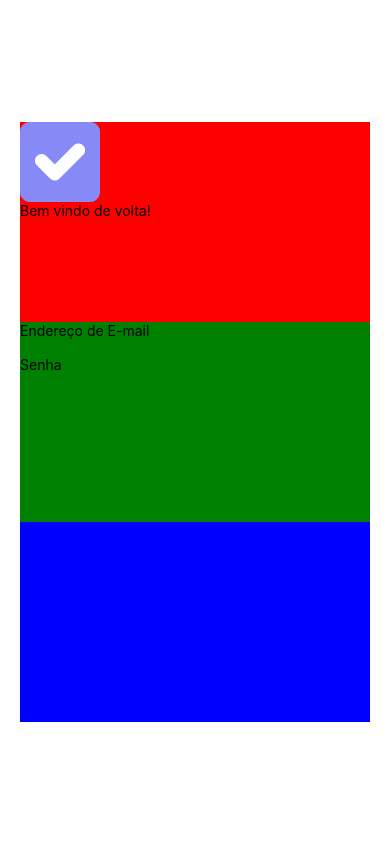
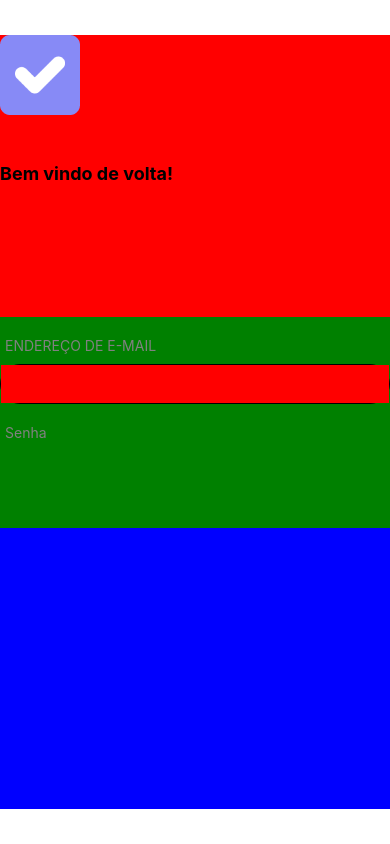
Before and after one commit to brilhante-hub/ReactNative-App, a React Native app: screen / in a window 390 px wide. Built offline with nearby package versions, Linux system fonts and the light colour scheme.

Commit message:
Montando a primeira tela inicial, colocando cores e arrumando estilização da tela

```diff
--- /dev/null
+++ b/src/global/themes.tsx
@@ -0,0 +1,9 @@
+export const themas  = {
+    colors: {
+        primary: '#878af6',
+        secondary: '#ffffff',
+        lightGray: '#d7d8d7',
+        gray: 'gray',
+        bgScreen: '#f1f7fa'
+    }
+}
--- a/src/pages/login/index.tsx
+++ b/src/pages/login/index.tsx
@@ -9,13 +9,20 @@
         <View style={style.boxTop}>
       <Image
       source={Logo}
+      style={style.logo}
+      resizeMode="contain"
       />
-      <Text>Bem vindo de volta!</Text>
+      <Text style={style.text}>Bem vindo de volta!</Text>
         </View>
         <View style={style.boxMid}>
-          <Text>Endereço de E-mail</Text>
+          <Text style={style.titleInput} >ENDEREÇO DE E-MAIL</Text>
+          <View style={style.boxInput}>
+        <TextInput
+            style={style.input}
+        />
+          </View>
+          <Text style={style.titleInput}>Senha</Text>
           <TextInput />
-          <Text>Senha</Text>
         </View>
         <View style={style.boxBottom}>
           </View>
--- a/src/pages/login/styles.ts
+++ b/src/pages/login/styles.ts
@@ -1,25 +1,55 @@
 import { StyleSheet } from "react-native";
+import { Dimensions } from "react-native";
+import {themas} from "../../global/themes";
+
 
 export const style  = StyleSheet.create({
     container: {
         flex: 1,
         alignItems: 'center',
         justifyContent: 'center',
-        padding: 20
+        // padding: 20
     },
     boxTop: {
-        height: 200,
+        height: Dimensions.get('window').height / 3,
         width: '100%',
         backgroundColor: 'red'
     },
     boxMid: {
-        height: 200,
+        height: Dimensions.get('window').height / 4,
         width: '100%',
         backgroundColor: 'green'
     },
     boxBottom: {
-        height: 200,
+        height: Dimensions.get('window').height / 3,
         width: '100%',
         backgroundColor: 'blue'
+    },
+    logo: {
+        width:80,
+        height: 80
+    },
+    text: {
+        fontWeight: 'bold',
+        marginTop: 48,
+        fontSize:18
+    },
+    titleInput: {
+        marginLeft: 5,
+        color: themas.colors.gray,
+        marginTop: 20
+    },
+    boxInput: {
+        width: '100%',
+        height: 40,
+        borderWidth: 1,
+        borderRadius: 40,
+        marginTop: 10,
+        flexDirection: 'row',
+    },
+    input: {
+        height: '100%',
+        width: '100%',
+        backgroundColor: 'red',
     }
 })
```
